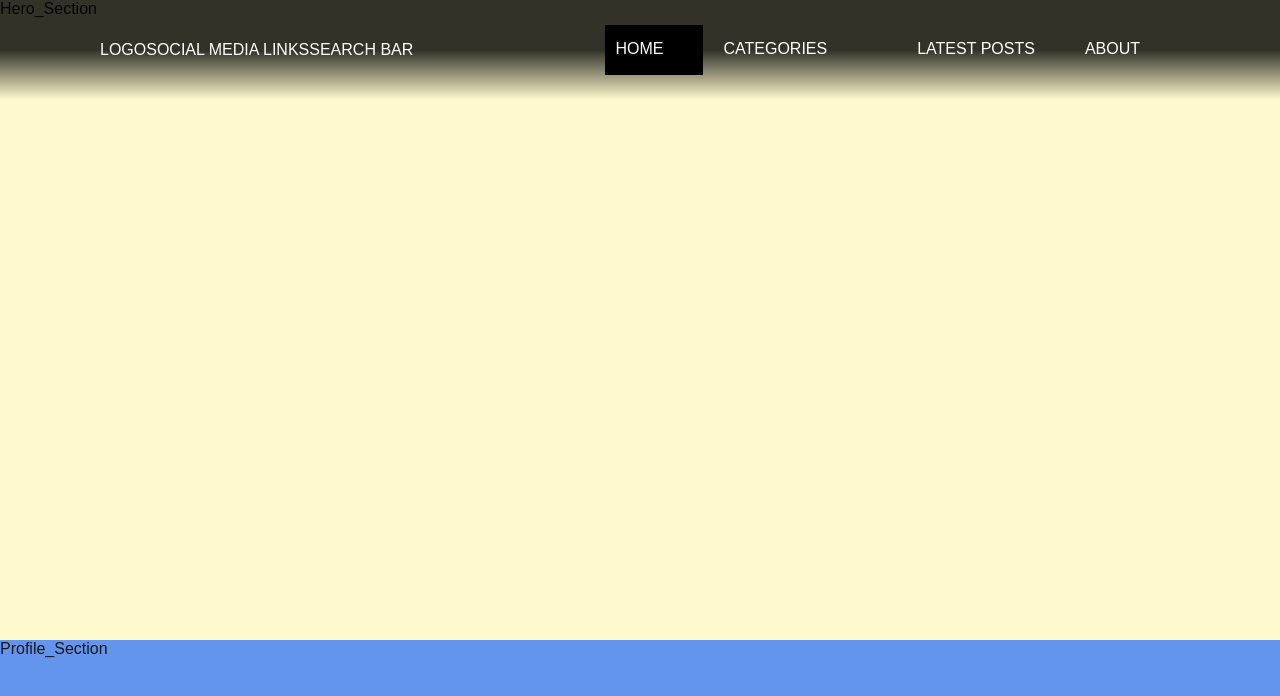
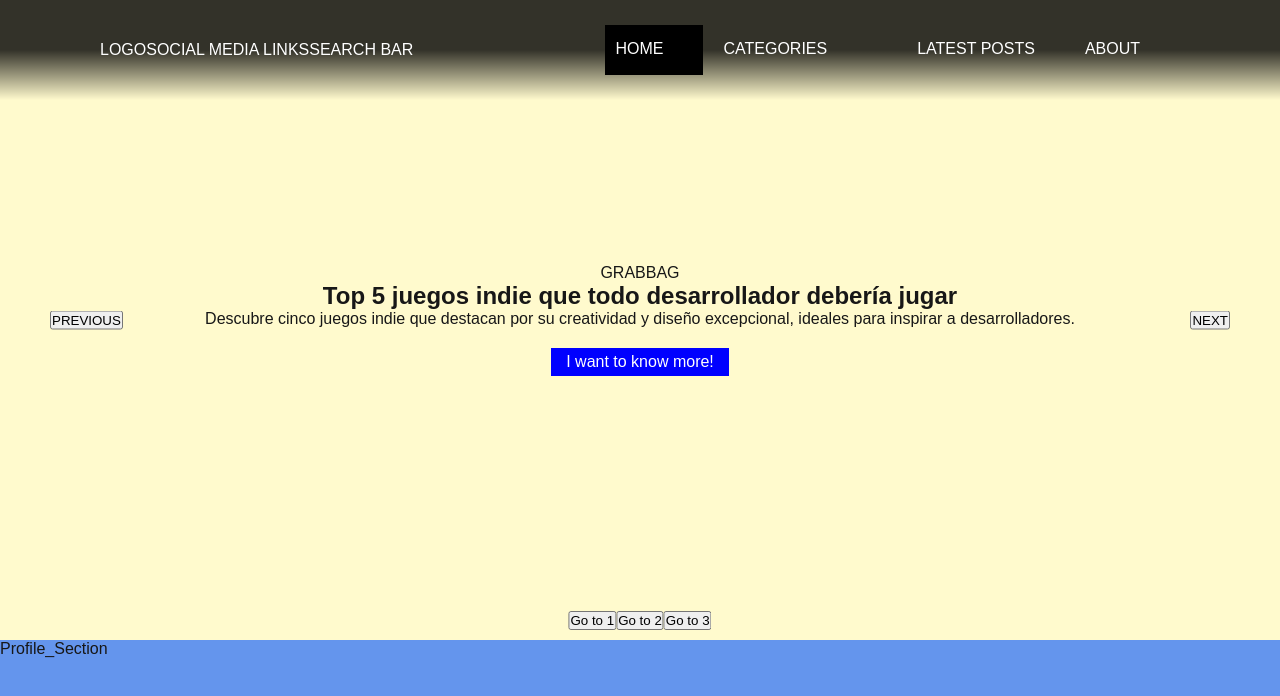
Before and after one commit to arnaldo10cisne/blog.arnaldocisneros.com, a Next.js app: page / in a window 1280 px wide. Shown: the top 696 px of the page. Built offline with nearby package versions, Linux system fonts and the light colour scheme.

Commit message:
Created functionality in the hero to move between featured articles

```diff
--- a/src/app/lib/mock_data.ts
+++ b/src/app/lib/mock_data.ts
@@ -1,4 +1,8 @@
-import { ArticleModel, ArticleCategoriesEnum } from "./models";
+import {
+  ArticleModel,
+  ArticleCategoriesEnum,
+  HeroElementModel,
+} from "./models";
 
 export const MOCK_ARTICLES: ArticleModel[] = [
   // DEVELOPING
@@ -217,3 +221,27 @@ export const MOCK_ARTICLES: ArticleModel[] = [
       "Descubre cinco juegos indie que destacan por su creatividad y diseño excepcional, ideales para inspirar a desarrolladores.",
   },
 ];
+
+export const MOCK_HERO_ELEMENTS: HeroElementModel[] = [
+  {
+    title: "Top 5 juegos indie que todo desarrollador debería jugar",
+    category: ArticleCategoriesEnum.GRABBAG as string,
+    description:
+      "Descubre cinco juegos indie que destacan por su creatividad y diseño excepcional, ideales para inspirar a desarrolladores.",
+    action_link: "top-5-juegos-indie",
+  },
+  {
+    title: "Un viaje como ingeniero de la nube",
+    category: ArticleCategoriesEnum.GRABBAG as string,
+    description:
+      "Una reflexión personal sobre la libertad que la tecnología en la nube brinda para trabajar desde cualquier lugar.",
+    action_link: "viaje-ingeniero-nube",
+  },
+  {
+    title: "Experimento: Automatización con Lambda y Playwright",
+    category: ArticleCategoriesEnum.DEVDIARY as string,
+    description:
+      "Explora cómo Playwright y Lambda pueden usarse juntos para automatizar procesos.",
+    action_link: "experimento-lambda-playwright",
+  },
+];
--- /dev/null
+++ b/src/app/ui/landing-page-sections/hero/HeroElement.module.scss
@@ -0,0 +1,15 @@
+.HeroElement {
+  display: flex;
+  flex-direction: column;
+  width: 100%;
+  height: 100%;
+  justify-content: center;
+  align-items: center;
+}
+
+.ActionLinkButton {
+  background-color: blue;
+  color: white;
+  padding: 5px 15px;
+  margin-top: 20px;
+}
--- /dev/null
+++ b/src/app/ui/landing-page-sections/hero/HeroElement.tsx
@@ -0,0 +1,23 @@
+import React from "react";
+import styles from "./HeroElement.module.scss";
+import { HeroElementModel } from "@/app/lib/models";
+import Link from "next/link";
+
+interface HeroElementProps {
+  element: HeroElementModel;
+}
+
+const HeroElement = ({ element }: HeroElementProps) => {
+  return (
+    <div className={styles.HeroElement}>
+      <p>{element.category}</p>
+      <h1>{element.title}</h1>
+      <p>{element.description}</p>
+      <Link href={element.action_link} className={styles.ActionLinkButton}>
+        <div>I want to know more!</div>
+      </Link>
+    </div>
+  );
+};
+
+export default HeroElement;
--- a/src/app/ui/landing-page-sections/hero/Hero_Section.module.scss
+++ b/src/app/ui/landing-page-sections/hero/Hero_Section.module.scss
@@ -2,5 +2,28 @@
   width: 100vw;
   height: 640px;
 
+  position: relative;
+
   background-color: lemonchiffon;
 }
+
+.PreviousButton {
+  position: absolute;
+  left: 50px;
+  bottom: 50%;
+  transform: translateY(50%);
+}
+
+.NextButton {
+  position: absolute;
+  right: 50px;
+  bottom: 50%;
+  transform: translateY(50%);
+}
+
+.ElementsNavigation {
+  position: absolute;
+  bottom: 10px;
+  left: 50%;
+  transform: translateX(-50%);
+}
--- a/src/app/ui/landing-page-sections/hero/Hero_Section.tsx
+++ b/src/app/ui/landing-page-sections/hero/Hero_Section.tsx
@@ -1,10 +1,75 @@
-import React from "react";
+"use client";
+
+import React, { useEffect, useRef, useState } from "react";
 import styles from "./Hero_Section.module.scss";
+import { MOCK_HERO_ELEMENTS } from "@/app/lib/mock_data";
+import HeroElement from "./HeroElement";
 
 const Hero_Section = () => {
+  const [currentElement, setCurrentElement] = useState<number>(0);
+  const intervalRef = useRef<NodeJS.Timeout | null>(null);
+
+  const heroElements = MOCK_HERO_ELEMENTS;
+
+  const startInterval = () => {
+    intervalRef.current = setInterval(() => {
+      setCurrentElement((prev) => (prev + 1) % heroElements.length);
+    }, 7000);
+  };
+
+  const clearAndRestartInterval = () => {
+    if (intervalRef.current) {
+      clearInterval(intervalRef.current);
+    }
+    startInterval();
+  };
+
+  const goToElement = (position: number) => {
+    setCurrentElement(() => position);
+    clearAndRestartInterval();
+  };
+
+  useEffect(() => {
+    startInterval();
+    return () => {
+      if (intervalRef.current) {
+        clearInterval(intervalRef.current);
+      }
+    };
+  });
+
   return (
     <section className={styles.Hero_Section}>
-      <p>Hero_Section</p>
+      <button
+        className={styles.PreviousButton}
+        onClick={() =>
+          goToElement(
+            (currentElement - 1 + heroElements.length) % heroElements.length,
+          )
+        }
+      >
+        PREVIOUS
+      </button>
+      <HeroElement element={heroElements[currentElement]} />
+      <button
+        className={styles.NextButton}
+        onClick={() => goToElement((currentElement + 1) % heroElements.length)}
+      >
+        NEXT
+      </button>
+      <div className={styles.ElementsNavigation}>
+        {heroElements.map((element, index) => {
+          return (
+            <button
+              key={element.title}
+              onClick={() => goToElement(index)}
+              className={styles.ElementsNavigationButton}
+            >
+              {`Go to ${heroElements.indexOf(element) + 1}`}
+            </button>
+          );
+        })}
+      </div>
     </section>
   );
 };
--- a/src/app/ui/navbar/Navbar.module.scss
+++ b/src/app/ui/navbar/Navbar.module.scss
@@ -13,6 +13,7 @@
   );
   padding: 0 100px;
   color: white;
+  z-index: 10;
 }
 
 .Navbar_LinksContainer {
```
Also changed, not shown: src/app/lib/models.ts (+7 -0 lines).
